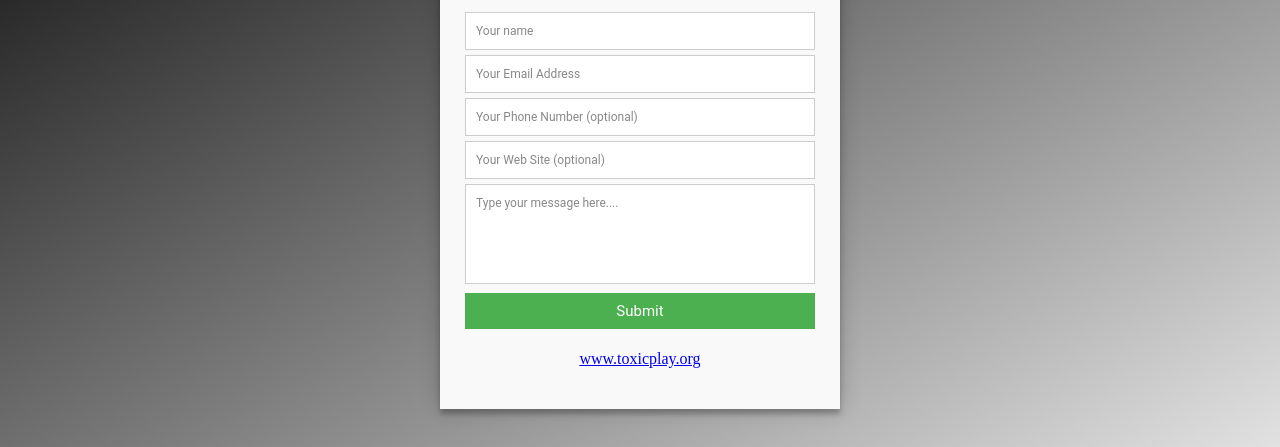
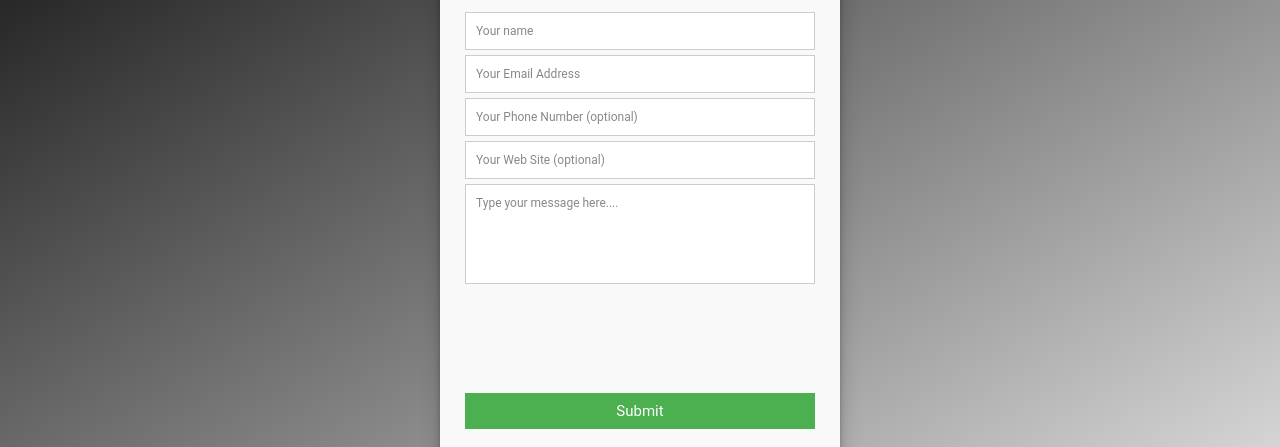
Before and after one commit to toxicplayorg/toxicplayorg.github.io, a plain HTML site: page library/pages/contact/contact.html in a window 1280 px wide. Shown: the part 348-795 px from the top of the page. Drawn offline with nearby package versions, Linux system fonts and the light colour scheme; a web font is replaced by a local one.

Commit message:
Update contact.html

```diff
--- a/library/pages/contact/contact.html
+++ b/library/pages/contact/contact.html
@@ -219,7 +219,7 @@
               id=""
               required
             ></textarea>
-            <div data-netlify-recaptcha="true"></div>
+            <div class="recaptcha" data-netlify-recaptcha="true"></div>
             <button
               name="submit"
               type="submit"
```
